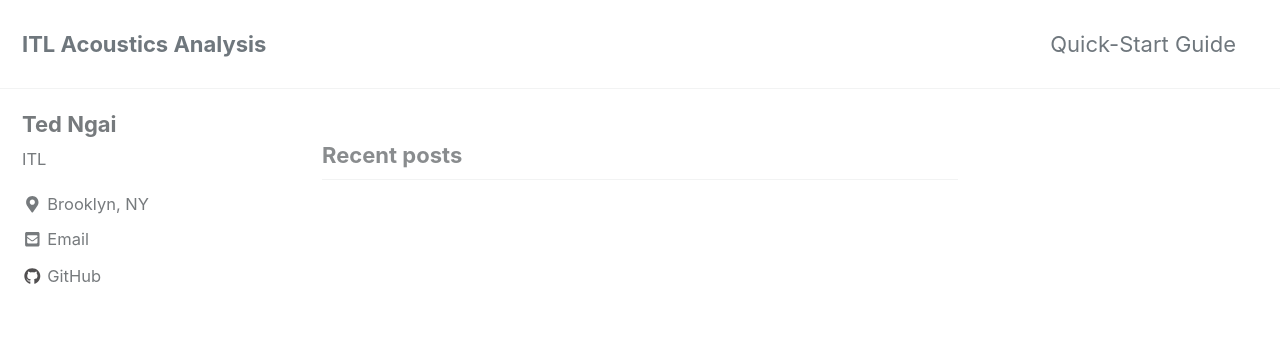
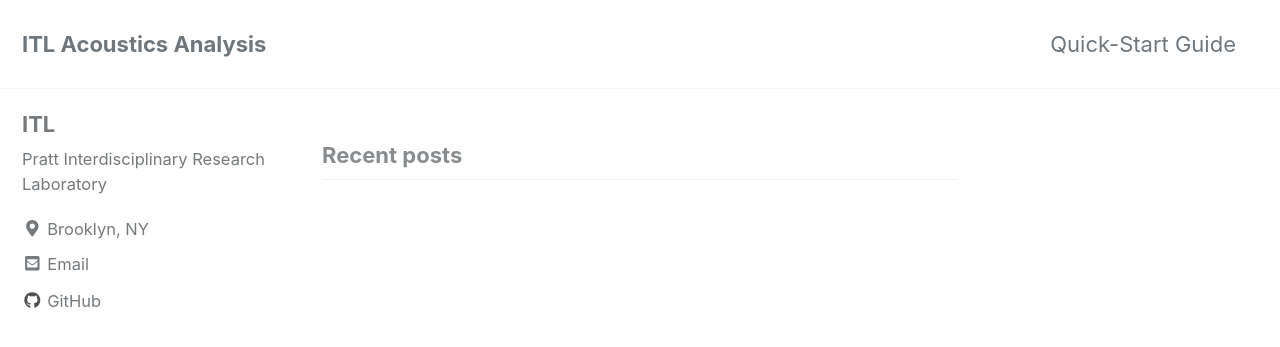
Before and after one commit to tedngai/itldatafactory, a Jekyll site: the page built from index.html, in a window 1280 px wide and 900 px high. Shown: the top 347 px of the window. Built offline with Jekyll 4.4.1, drawn with Linux system fonts in a browser that asks for light colours; cached includes are drawn as plain includes; the list of posts is cut into pages by our own code.

Commit message:
new edit

```diff
--- a/_config.yml
+++ b/_config.yml
@@ -106,15 +106,15 @@ analytics:
 
 # Site Author
 author:
-  name             : "Ted Ngai"
+  name             : "ITL"
   avatar           : # path of avatar image, e.g. "/assets/images/bio-photo.jpg"
-  bio              : "ITL"
+  bio              : "Pratt Interdisciplinary Research Laboratory"
   location         : "Brooklyn, NY"
   email            :
   links:
     - label: "Email"
       icon: "fas fa-fw fa-envelope-square"
-      url: mailto:tngai@pratt.edu
+      url: mailto:itl@pratt.edu
     - label: "Website"
       icon: "fas fa-fw fa-link"
       # url: "https://your-website.com"
```
